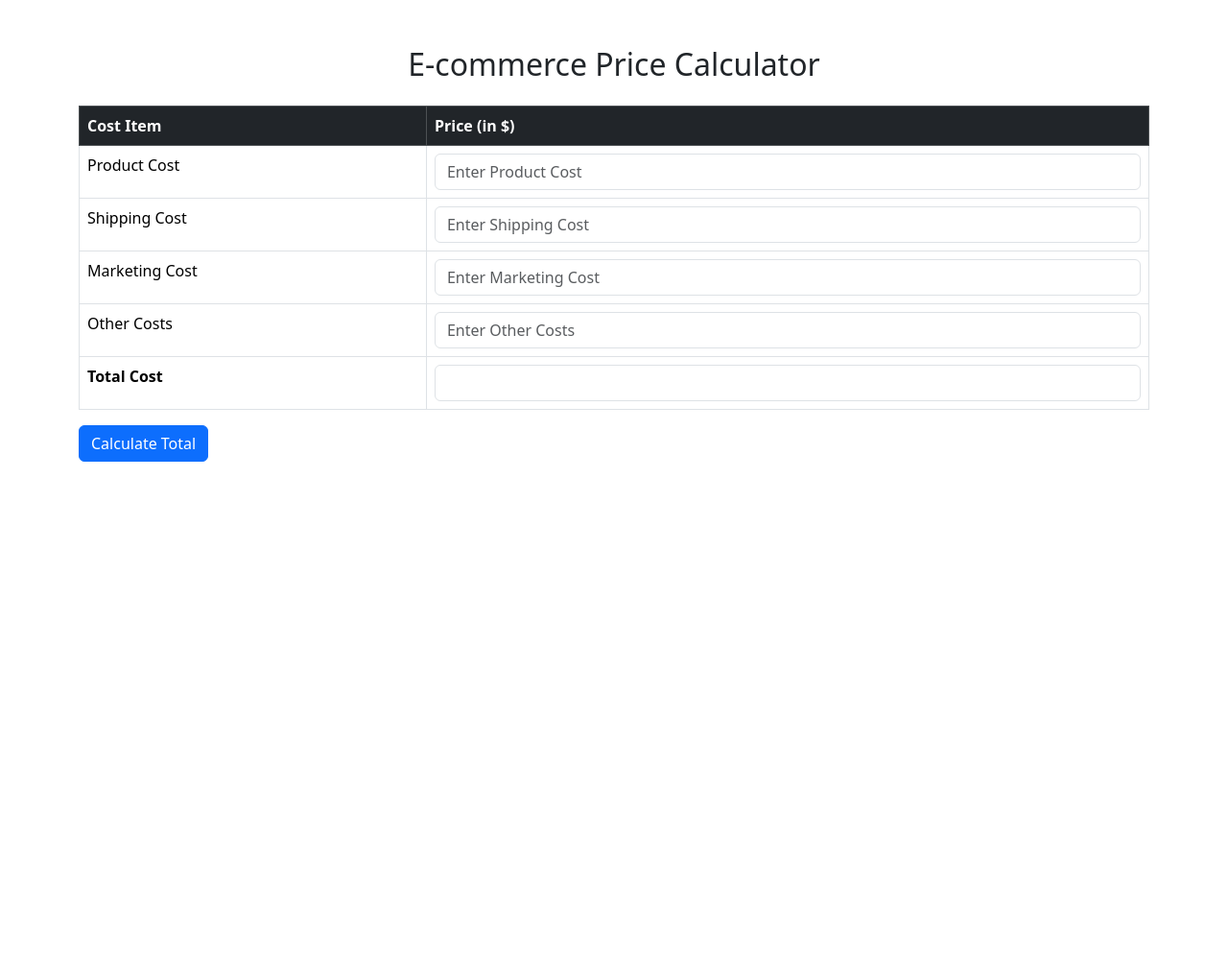
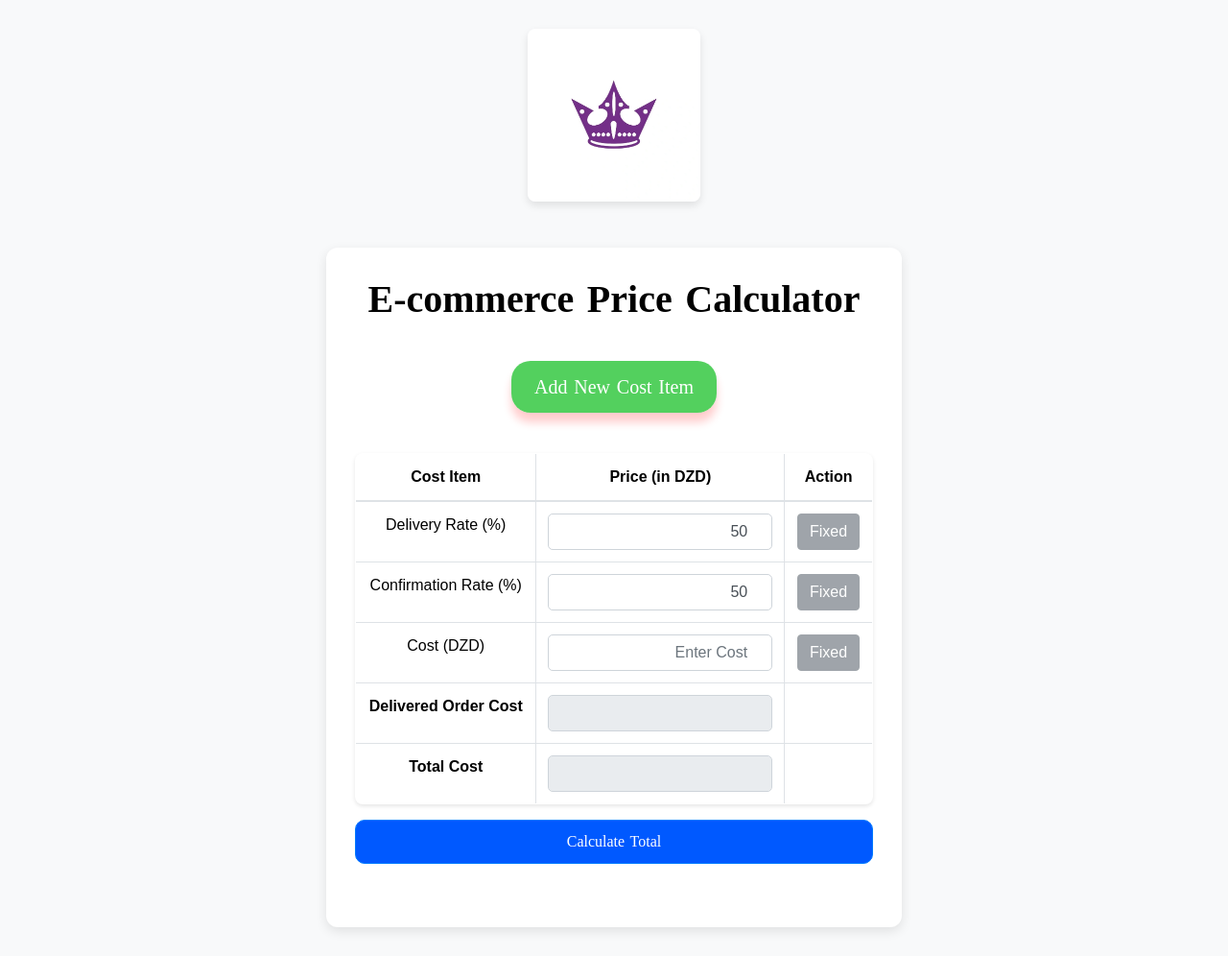
Before and after one commit to aminetadji-yarbk/fron-end-calculator, a plain HTML site: page calculatrice/index.html in a window 1280 px wide. Shown: the whole page at 96% size. Before the commit the page ends 800 px from the top, so only its background shows below. Drawn offline with nearby package versions, Linux system fonts and the light colour scheme.

Commit message:
Add files via upload

```diff
--- a/calculatrice/index.html
+++ b/calculatrice/index.html
@@ -4,56 +4,70 @@
   <meta charset="UTF-8">
   <meta name="viewport" content="width=device-width, initial-scale=1.0">
   <title>E-commerce Price Calculator</title>
+  <link href="https://fonts.googleapis.com/css2?family=Noto+Kufi+Arabic&display=swap" rel="stylesheet">
 
-  <!-- Link to Bootstrap CSS from CDN -->
-  <link href="https://cdn.jsdelivr.net/npm/bootstrap@5.3.0-alpha1/dist/css/bootstrap.min.css" rel="stylesheet">
+  <!-- Link to Bootstrap CSS -->
+  <link rel="stylesheet" href="https://stackpath.bootstrapcdn.com/bootstrap/4.5.2/css/bootstrap.min.css">
 
-  <!-- Link to your custom CSS file -->
-  <link rel="stylesheet" href="css/styles.css">
+  <!-- Link to your CSS file -->
+  <link rel="stylesheet" href="style.css">
 </head>
 <body>
+
+  <img class="image-container" src="image/IMG_20240112_092958_699.jpg" alt="salam">
 
 <div class="container mt-5">
   <h2 class="text-center">E-commerce Price Calculator</h2>
 
-  <table class="table table-bordered mt-4">
-    <thead class="table-dark">
+  <div class="text-center mb-3">
+    <button class="btn btn-success" onclick="addRow()">Add New Cost Item</button>
+  </div>
+
+  <table class="table1 table table-bordered mt-4" id="costTable">
+    <thead>
       <tr>
         <th>Cost Item</th>
-        <th>Price (in $)</th>
+        <th>Price (in DZD)</th>
+        <th>Action</th>
       </tr>
     </thead>
     <tbody>
       <tr>
-        <td>Product Cost</td>
-        <td><input type="number" id="productCost" class="form-control" placeholder="Enter Product Cost"></td>
+        <td>Delivery Rate (%)</td>
+        <td><input type="number" class="form-control rate-input" id="deliveryRate" placeholder="Enter Delivery Rate" value="50" oninput="calculateTotal()"></td>
+        <td><button class="btn btn-secondary" disabled>Fixed</button></td>
       </tr>
       <tr>
-        <td>Shipping Cost</td>
-        <td><input type="number" id="shippingCost" class="form-control" placeholder="Enter Shipping Cost"></td>
+        <td>Confirmation Rate (%)</td>
+        <td><input type="number" class="form-control rate-input" id="confirmationRate" placeholder="Enter Confirmation Rate" value="50" oninput="calculateTotal()"></td>
+        <td><button class="btn btn-secondary" disabled>Fixed</button></td>
       </tr>
       <tr>
-        <td>Marketing Cost</td>
-        <td><input type="number" id="marketingCost" class="form-control" placeholder="Enter Marketing Cost"></td>
+        <td>Cost (DZD)</td>
+        <td><input type="number" class="form-control cost-input" id="cost" placeholder="Enter Cost" oninput="calculateTotal()"></td>
+        <td><button class="btn btn-secondary" disabled>Fixed</button></td>
       </tr>
       <tr>
-        <td>Other Costs</td>
-        <td><input type="number" id="otherCost" class="form-control" placeholder="Enter Other Costs"></td>
+        <td><strong>Delivered Order Cost</strong></td>
+        <td><input type="number" id="deliveredOrderCost" class="form-control" readonly></td>
+        <td></td>
       </tr>
+    </tbody>
+    <tfoot>
       <tr>
         <td><strong>Total Cost</strong></td>
         <td><input type="number" id="totalCost" class="form-control" readonly></td>
+        <td></td>
       </tr>
-    </tbody>
+    </tfoot>
   </table>
 
-  <button class="btn btn-primary" onclick="calculateTotal()">Calculate Total</button>
+  <div class="text-center mb-3">
+    <button class="btn btn-primary" onclick="calculateTotal()">Calculate Total</button>
+  </div>
 </div>
 
-<!-- Bootstrap JS from CDN (optional) -->
-<script src="https://cdn.jsdelivr.net/npm/bootstrap@5.3.0-alpha1/dist/js/bootstrap.bundle.min.js"></script>
-
-<!-- Link to your custom JavaScript file -->
+<!-- Link to JavaScript file -->
 <script src="script.js"></script>
 </body>
 </html>
--- a/calculatrice/script.js
+++ b/calculatrice/script.js
@@ -1,10 +1,56 @@
+function addRow() {
+  const tableBody = document.querySelector('#costTable tbody');
+  const newRow = document.createElement('tr');
+
+  newRow.innerHTML = `
+    <td><input type="text" class="form-control" placeholder="Enter Cost Item"></td>
+    <td><input type="number" class="form-control cost-input" placeholder="Enter Price" oninput="calculateTotal()"></td>
+    <td><button class="btn btn-danger" onclick="removeRow(this)">Remove</button></td>
+  `;
+
+  tableBody.appendChild(newRow);
+}
+
+function removeRow(button) {
+  const row = button.parentElement.parentElement;
+  row.remove();
+  calculateTotal();  // Recalculate total after removing a row
+}
+
+function calculateDeliveredOrderCost() {
+  // Get the values from the inputs
+  const confirmationRate = parseFloat(document.getElementById('confirmationRate').value) / 100 || 0; // Y: Confirmation Rate (converted from percentage)
+  const deliveryRate = parseFloat(document.getElementById('deliveryRate').value) / 100 || 0; // Z: Delivery Rate (converted from percentage)
+  const cost = parseFloat(document.getElementById('cost').value) || 0; // Cost
+
+  // Calculate the delivered order cost using the formula
+  let deliveredOrderCost = 0;
+  if (confirmationRate > 0 && deliveryRate > 0) {
+      deliveredOrderCost = cost / (confirmationRate * deliveryRate);
+  }
+
+  // Display the result in the corresponding input field
+  document.getElementById('deliveredOrderCost').value = deliveredOrderCost.toFixed(2); // Show up to 2 decimal places
+}
+
 function calculateTotal() {
-    const productCost = parseFloat(document.getElementById('productCost').value) || 0;
-    const shippingCost = parseFloat(document.getElementById('shippingCost').value) || 0;
-    const marketingCost = parseFloat(document.getElementById('marketingCost').value) || 0;
-    const otherCost = parseFloat(document.getElementById('otherCost').value) || 0;
+  // Calculate delivered order cost first
+  calculateDeliveredOrderCost();
 
-    const totalCost = productCost + shippingCost + marketingCost + otherCost;
+  // Get the delivered order cost
+  const deliveredOrderCost = parseFloat(document.getElementById('deliveredOrderCost').value) || 0;
 
-    document.getElementById('totalCost').value = totalCost.toFixed(2);
-  }
+  // Calculate additional costs
+  const costInputs = document.querySelectorAll('.cost-input');
+  let additionalCosts = 0;
+
+  costInputs.forEach(input => {
+      additionalCosts += parseFloat(input.value) || 0; // Add value if it's a number, else add 0
+  });
+
+  // Calculate total cost: total cost = delivered order cost + additional costs
+  const totalCost = deliveredOrderCost + additionalCosts;
+
+  // Display the final calculated total
+  document.getElementById('totalCost').value = totalCost.toFixed(2);
+}
--- a/calculatrice/style.css
+++ b/calculatrice/style.css
@@ -1,16 +1,108 @@
 body {
   font-family: Arial, sans-serif;
-    background-color: #f4f4f9;
+  background-color: #f8f9fa; /* Light gray background */
+  margin: 0;
+  padding: 30px;
+}
+
+.image-container {
+  display: block;
+  margin-left: auto;
+  margin-right: auto;
+  width: 180px;
+  border-radius: 8px; /* Rounded corners */
+  box-shadow: 0 4px 8px rgba(0, 0, 0, 0.1); /* Subtle shadow */
 }
 
 h2 {
   margin-bottom: 30px;
+  text-align: center;
+  color: #343a40; /* Darker text */
 }
 
 .table-bordered {
-    background-color: rgb(201, 35, 35);
+  background-color: #ffffff; /* White background */
+  border-radius: 8px; /* Rounded corners */
+  overflow: hidden; /* Clip corners */
+  box-shadow: 0 2px 4px rgba(0, 0, 0, 0.1); /* Subtle shadow */
 }
 
-  input[type="number"] {
+.table1 th,
+.table1 td {
+  padding: 12px; /* More padding for table cells */
+  text-align: center; /* Centered text */
+}
+
+.text-center {
+  color: #000000; /* Bootstrap danger color */
+  font-family: 'Noto Kufi Arabic'; /* Set Noto Kufi Arabic as the font */
+ font-weight: 600;
+  font-size: 40px;
+ background-blend-mode: color-burn;
+  padding-bottom: 10px;
+}
+
+.table1 {
+  color: #000000; /* Dark gray text */
+}
+
+.btn-primary {
+  display: flex;
+  justify-content: center;
+  align-items: center;
+  background-color: #0059ff; /* Bootstrap primary color */
+  color: white;
+  font-size: 16px; /* Adjust font size */
+  padding: 10px 20px; /* Adjust top/bottom and left/right padding */
+  width: 100%; /* Full width */
+  margin: 10px 0; /* Margin for spacing */
+  border-radius: 10px; /* Rounded corners */
+  transition: background-color 0.3s; /* Smooth transition */
+}
+
+.btn-success {
+  background-color: #28c435cb; /* Bootstrap success color */
+  border:none; /* No border */
+  padding: 12px 24px; /* Adjust padding */
+  font-size: 20px; /* Larger font size */
+  border-radius: 20px; /* More rounded corners */
+  box-shadow: 0 10px 10px rgba(255, 0, 0, 0.2); /* Shadow for depth */
+  transition: background-color 0.3s, transform 0.2s;/* Smooth transition */
+}
+
+.btn-success:hover {
+  background-color: #0084ff; /* Darker green on hover */
+  transform: scale(1.05); /* Slightly enlarge on hover */
+}
+
+input[type="number"],
+input[type="text"] {
   text-align: right;
+  border: 1px solid #ced4da; /* Light gray border */
+  border-radius: 5px; /* Rounded corners */
+  padding: 10px; /* Padding inside input */
 }
+
+input[type="number"]:focus,
+input[type="text"]:focus {
+  border-color: #007bff; /* Bootstrap primary color */
+  outline: none; /* Remove default outline */
+}
+
+.btn-danger {
+  background-color: #dc3545; /* Bootstrap danger color */
+  color: white;
+}
+
+.btn-danger:hover {
+  background-color: #c82333; /* Darker red on hover */
+}
+
+.container {
+  max-width: 600px; /* Optional: Limit the container width */
+  margin: auto;
+  padding: 30px; /* Increased padding for spacing */
+  background-color: #ffffff; /* White background */
+  border-radius: 12px; /* Slightly larger radius for a softer look */
+  box-shadow: 0 4px 12px rgba(0, 0, 0, 0.1); /* More pronounced shadow */
+}
```
Also changed, not shown: calculatrice/image/IMG_20240112_092958_699.jpg (added). Lines whose indentation alone changed are shown as unchanged.
